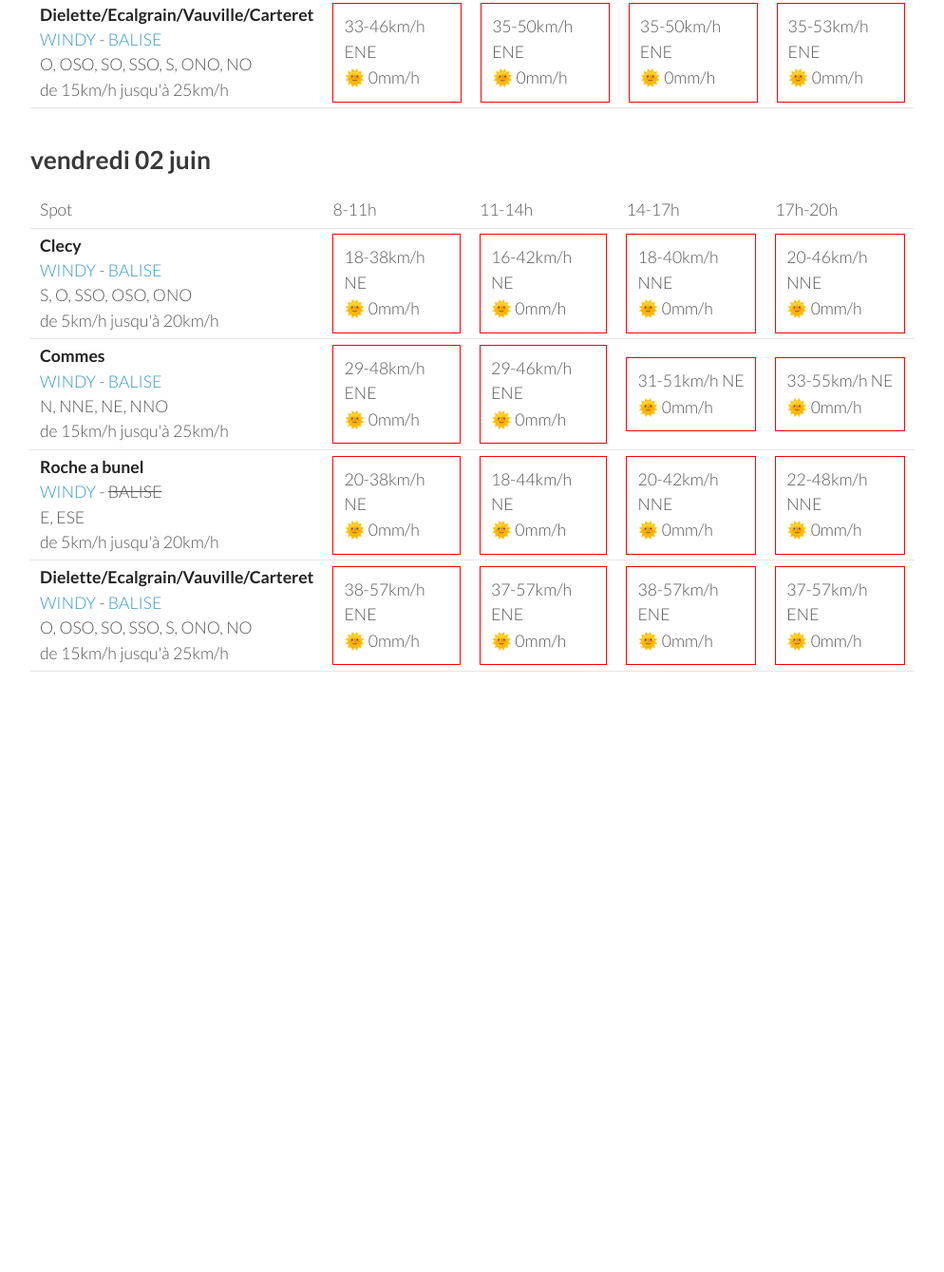
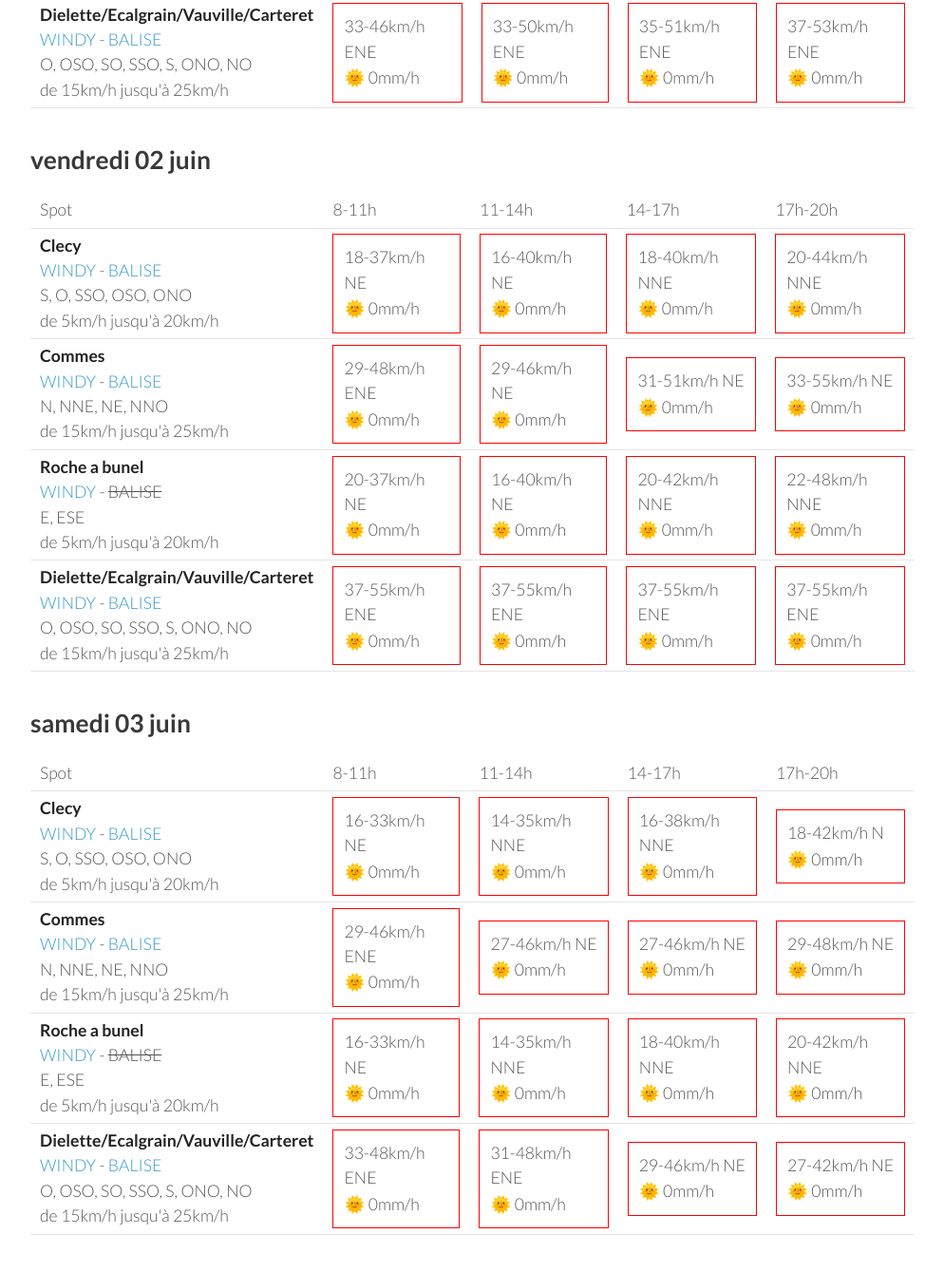
Before and after one commit to parapente-dans-le-nord/parapente-dans-le-nord.github.io, a Jekyll site: the page built from normandie.markdown, in a window 1280 px wide and 1400 px high, scrolled down 2497 px. Shown: the top 1339 px of the window at 95% size, without its empty margins (26-1020 px from the left). Built offline with Jekyll 4.4.1, drawn with Linux system fonts in a browser that asks for light colours; before the commit the page ends 3332 px from its top, so only the background shows below that; some of the changed text lies outside the part shown.

Commit message:
update index.markdown

```diff
--- a/normandie.markdown
+++ b/normandie.markdown
@@ -137,9 +137,9 @@ page mise à jour le lundi 29 mai 06:46
         <td><strong>Clecy</strong><br><a href="https://windy.com/48.929/-0.470?48.516,-0.470,8">WINDY</a> - <span class=""><a href="http://www.balisemeteo.com/balise.php?idBalise=122">BALISE</a> </span><br> <span class="vent-favorable">S, O, SSO, OSO, ONO</span><br><span class="force-vent">de 5km/h jusqu'à 20km/h</span> </td>
 
             <td><div class="not-flyable"><p>18-37km/h NE</p><p>🌞 0mm/h</p></div></td>
-            <td><div class="not-flyable"><p>14-38km/h NE</p><p>🌞 0mm/h</p></div></td>
+            <td><div class="not-flyable"><p>16-40km/h NE</p><p>🌞 0mm/h</p></div></td>
             <td><div class="not-flyable"><p>18-38km/h NNE</p><p>🌞 0mm/h</p></div></td>
-            <td><div class="not-flyable"><p>18-42km/h NNE</p><p>🌞 0mm/h</p></div></td>
+            <td><div class="not-flyable"><p>18-40km/h NNE</p><p>🌞 0mm/h</p></div></td>
 
 
     </tr>
@@ -156,20 +156,20 @@ page mise à jour le lundi 29 mai 06:46
 <tr>
         <td><strong>Roche a bunel</strong><br><a href="https://windy.com/48.993/-0.499?48.580,-0.499,8">WINDY</a> - <span class="no-balise"> BALISE </span><br> <span class="vent-favorable">E, ESE</span><br><span class="force-vent">de 5km/h jusqu'à 20km/h</span> </td>
 
-            <td><div class="not-flyable"><p>20-38km/h NE</p><p>🌞 0mm/h</p></div></td>
+            <td><div class="not-flyable"><p>18-38km/h NE</p><p>🌞 0mm/h</p></div></td>
             <td><div class="not-flyable"><p>16-40km/h NE</p><p>🌞 0mm/h</p></div></td>
             <td><div class="not-flyable"><p>18-40km/h NNE</p><p>🌞 0mm/h</p></div></td>
-            <td><div class="not-flyable"><p>20-44km/h NNE</p><p>🌞 0mm/h</p></div></td>
+            <td><div class="not-flyable"><p>20-42km/h NNE</p><p>🌞 0mm/h</p></div></td>
 
 
     </tr>
 <tr>
         <td><strong>Dielette/Ecalgrain/Vauville/Carteret</strong><br><a href="https://windy.com/49.650/-1.856?49.243,-1.856,8">WINDY</a> - <span class=""><a href="http://www.balisemeteo.com/balise.php?idBalise=81">BALISE</a> </span><br> <span class="vent-favorable">O, OSO, SO, SSO, S, ONO, NO</span><br><span class="force-vent">de 15km/h jusqu'à 25km/h</span> </td>
 
-            <td><div class="not-flyable"><p>33-50km/h ENE</p><p>🌞 0mm/h</p></div></td>
-            <td><div class="not-flyable"><p>35-51km/h ENE</p><p>🌞 0mm/h</p></div></td>
-            <td><div class="not-flyable"><p>35-53km/h ENE</p><p>🌞 0mm/h</p></div></td>
-            <td><div class="not-flyable"><p>31-51km/h NE</p><p>🌞 0mm/h</p></div></td>
+            <td><div class="not-flyable"><p>33-48km/h ENE</p><p>🌞 0mm/h</p></div></td>
+            <td><div class="not-flyable"><p>37-53km/h ENE</p><p>🌞 0mm/h</p></div></td>
+            <td><div class="not-flyable"><p>37-55km/h ENE</p><p>🌞 0mm/h</p></div></td>
+            <td><div class="not-flyable"><p>33-53km/h ENE</p><p>🌞 0mm/h</p></div></td>
 
 
     </tr>
@@ -194,18 +194,18 @@ page mise à jour le lundi 29 mai 06:46
 
             <td><div class="not-flyable"><p>12-25km/h NNE</p><p>🌞 0mm/h</p></div></td>
             <td><div class="not-flyable"><p>14-33km/h NE</p><p>🌞 0mm/h</p></div></td>
-            <td><div class="not-flyable"><p>18-38km/h NE</p><p>🌞 0mm/h</p></div></td>
-            <td><div class="not-flyable"><p>18-40km/h NNE</p><p>🌞 0mm/h</p></div></td>
+            <td><div class="not-flyable"><p>18-40km/h NE</p><p>🌞 0mm/h</p></div></td>
+            <td><div class="not-flyable"><p>20-42km/h NNE</p><p>🌞 0mm/h</p></div></td>
 
 
     </tr>
 <tr>
         <td><strong>Roche a bunel</strong><br><a href="https://windy.com/48.993/-0.499?48.580,-0.499,8">WINDY</a> - <span class="no-balise"> BALISE </span><br> <span class="vent-favorable">E, ESE</span><br><span class="force-vent">de 5km/h jusqu'à 20km/h</span> </td>
 
-            <td><div class="not-flyable"><p>14-29km/h NNE</p><p>🌞 0mm/h</p></div></td>
-            <td><div class="not-flyable"><p>14-33km/h NNE</p><p>🌞 0mm/h</p></div></td>
+            <td><div class="not-flyable"><p>14-27km/h NNE</p><p>🌞 0mm/h</p></div></td>
+            <td><div class="not-flyable"><p>14-33km/h NE</p><p>🌞 0mm/h</p></div></td>
             <td><div class="not-flyable"><p>18-40km/h NNE</p><p>🌞 0mm/h</p></div></td>
-            <td><div class="not-flyable"><p>20-44km/h NNE</p><p>🌞 0mm/h</p></div></td>
+            <td><div class="not-flyable"><p>22-46km/h NNE</p><p>🌞 0mm/h</p></div></td>
 
 
     </tr>
@@ -214,8 +214,8 @@ page mise à jour le lundi 29 mai 06:46
 
             <td><div class="not-flyable"><p>27-42km/h ENE</p><p>🌞 0mm/h</p></div></td>
             <td><div class="not-flyable"><p>27-44km/h NE</p><p>🌞 0mm/h</p></div></td>
-            <td><div class="not-flyable"><p>29-48km/h NE</p><p>🌞 0mm/h</p></div></td>
-            <td><div class="not-flyable"><p>31-51km/h NE</p><p>🌞 0mm/h</p></div></td>
+            <td><div class="not-flyable"><p>33-51km/h NE</p><p>🌞 0mm/h</p></div></td>
+            <td><div class="not-flyable"><p>33-53km/h NE</p><p>🌞 0mm/h</p></div></td>
 
 
     </tr>
@@ -223,9 +223,9 @@ page mise à jour le lundi 29 mai 06:46
         <td><strong>Dielette/Ecalgrain/Vauville/Carteret</strong><br><a href="https://windy.com/49.650/-1.856?49.243,-1.856,8">WINDY</a> - <span class=""><a href="http://www.balisemeteo.com/balise.php?idBalise=81">BALISE</a> </span><br> <span class="vent-favorable">O, OSO, SO, SSO, S, ONO, NO</span><br><span class="force-vent">de 15km/h jusqu'à 25km/h</span> </td>
 
             <td><div class="not-flyable"><p>33-46km/h ENE</p><p>🌞 0mm/h</p></div></td>
-            <td><div class="not-flyable"><p>35-50km/h ENE</p><p>🌞 0mm/h</p></div></td>
-            <td><div class="not-flyable"><p>35-50km/h ENE</p><p>🌞 0mm/h</p></div></td>
-            <td><div class="not-flyable"><p>35-53km/h ENE</p><p>🌞 0mm/h</p></div></td>
+            <td><div class="not-flyable"><p>33-50km/h ENE</p><p>🌞 0mm/h</p></div></td>
+            <td><div class="not-flyable"><p>35-51km/h ENE</p><p>🌞 0mm/h</p></div></td>
+            <td><div class="not-flyable"><p>37-53km/h ENE</p><p>🌞 0mm/h</p></div></td>
 
 
     </tr>
@@ -248,10 +248,10 @@ page mise à jour le lundi 29 mai 06:46
 <tr>
         <td><strong>Clecy</strong><br><a href="https://windy.com/48.929/-0.470?48.516,-0.470,8">WINDY</a> - <span class=""><a href="http://www.balisemeteo.com/balise.php?idBalise=122">BALISE</a> </span><br> <span class="vent-favorable">S, O, SSO, OSO, ONO</span><br><span class="force-vent">de 5km/h jusqu'à 20km/h</span> </td>
 
-            <td><div class="not-flyable"><p>18-38km/h NE</p><p>🌞 0mm/h</p></div></td>
-            <td><div class="not-flyable"><p>16-42km/h NE</p><p>🌞 0mm/h</p></div></td>
+            <td><div class="not-flyable"><p>18-37km/h NE</p><p>🌞 0mm/h</p></div></td>
+            <td><div class="not-flyable"><p>16-40km/h NE</p><p>🌞 0mm/h</p></div></td>
             <td><div class="not-flyable"><p>18-40km/h NNE</p><p>🌞 0mm/h</p></div></td>
-            <td><div class="not-flyable"><p>20-46km/h NNE</p><p>🌞 0mm/h</p></div></td>
+            <td><div class="not-flyable"><p>20-44km/h NNE</p><p>🌞 0mm/h</p></div></td>
 
 
     </tr>
@@ -259,7 +259,7 @@ page mise à jour le lundi 29 mai 06:46
         <td><strong>Commes</strong><br><a href="https://windy.com/49.346/-0.726?48.936,-0.726,8">WINDY</a> - <span class=""><a href="http://www.balisemeteo.com/balise.php?idBalise=158">BALISE</a> </span><br> <span class="vent-favorable">N, NNE, NE, NNO</span><br><span class="force-vent">de 15km/h jusqu'à 25km/h</span> </td>
 
             <td><div class="not-flyable"><p>29-48km/h ENE</p><p>🌞 0mm/h</p></div></td>
-            <td><div class="not-flyable"><p>29-46km/h ENE</p><p>🌞 0mm/h</p></div></td>
+            <td><div class="not-flyable"><p>29-46km/h NE</p><p>🌞 0mm/h</p></div></td>
             <td><div class="not-flyable"><p>31-51km/h NE</p><p>🌞 0mm/h</p></div></td>
             <td><div class="not-flyable"><p>33-55km/h NE</p><p>🌞 0mm/h</p></div></td>
 
@@ -268,8 +268,8 @@ page mise à jour le lundi 29 mai 06:46
 <tr>
         <td><strong>Roche a bunel</strong><br><a href="https://windy.com/48.993/-0.499?48.580,-0.499,8">WINDY</a> - <span class="no-balise"> BALISE </span><br> <span class="vent-favorable">E, ESE</span><br><span class="force-vent">de 5km/h jusqu'à 20km/h</span> </td>
 
-            <td><div class="not-flyable"><p>20-38km/h NE</p><p>🌞 0mm/h</p></div></td>
-            <td><div class="not-flyable"><p>18-44km/h NE</p><p>🌞 0mm/h</p></div></td>
+            <td><div class="not-flyable"><p>20-37km/h NE</p><p>🌞 0mm/h</p></div></td>
+            <td><div class="not-flyable"><p>16-40km/h NE</p><p>🌞 0mm/h</p></div></td>
             <td><div class="not-flyable"><p>20-42km/h NNE</p><p>🌞 0mm/h</p></div></td>
             <td><div class="not-flyable"><p>22-48km/h NNE</p><p>🌞 0mm/h</p></div></td>
 
@@ -278,10 +278,10 @@ page mise à jour le lundi 29 mai 06:46
 <tr>
         <td><strong>Dielette/Ecalgrain/Vauville/Carteret</strong><br><a href="https://windy.com/49.650/-1.856?49.243,-1.856,8">WINDY</a> - <span class=""><a href="http://www.balisemeteo.com/balise.php?idBalise=81">BALISE</a> </span><br> <span class="vent-favorable">O, OSO, SO, SSO, S, ONO, NO</span><br><span class="force-vent">de 15km/h jusqu'à 25km/h</span> </td>
 
-            <td><div class="not-flyable"><p>38-57km/h ENE</p><p>🌞 0mm/h</p></div></td>
-            <td><div class="not-flyable"><p>37-57km/h ENE</p><p>🌞 0mm/h</p></div></td>
-            <td><div class="not-flyable"><p>38-57km/h ENE</p><p>🌞 0mm/h</p></div></td>
-            <td><div class="not-flyable"><p>37-57km/h ENE</p><p>🌞 0mm/h</p></div></td>
+            <td><div class="not-flyable"><p>37-55km/h ENE</p><p>🌞 0mm/h</p></div></td>
+            <td><div class="not-flyable"><p>37-55km/h ENE</p><p>🌞 0mm/h</p></div></td>
+            <td><div class="not-flyable"><p>37-55km/h ENE</p><p>🌞 0mm/h</p></div></td>
+            <td><div class="not-flyable"><p>37-55km/h ENE</p><p>🌞 0mm/h</p></div></td>
 
 
     </tr>
@@ -289,3 +289,59 @@ page mise à jour le lundi 29 mai 06:46
 </tbody>
 </table>
 {:/}
+## samedi 03 juin
+
+{::nomarkdown}
+<table>
+  <tbody>
+    <tr>
+      <td>Spot</td>
+      <td>8-11h</td>
+      <td>11-14h</td>
+      <td>14-17h</td>
+      <td>17h-20h</td>
+    </tr>
+<tr>
+        <td><strong>Clecy</strong><br><a href="https://windy.com/48.929/-0.470?48.516,-0.470,8">WINDY</a> - <span class=""><a href="http://www.balisemeteo.com/balise.php?idBalise=122">BALISE</a> </span><br> <span class="vent-favorable">S, O, SSO, OSO, ONO</span><br><span class="force-vent">de 5km/h jusqu'à 20km/h</span> </td>
+
+            <td><div class="not-flyable"><p>16-33km/h NE</p><p>🌞 0mm/h</p></div></td>
+            <td><div class="not-flyable"><p>14-35km/h NNE</p><p>🌞 0mm/h</p></div></td>
+            <td><div class="not-flyable"><p>16-38km/h NNE</p><p>🌞 0mm/h</p></div></td>
+            <td><div class="not-flyable"><p>18-42km/h N</p><p>🌞 0mm/h</p></div></td>
+
+
+    </tr>
+<tr>
+        <td><strong>Commes</strong><br><a href="https://windy.com/49.346/-0.726?48.936,-0.726,8">WINDY</a> - <span class=""><a href="http://www.balisemeteo.com/balise.php?idBalise=158">BALISE</a> </span><br> <span class="vent-favorable">N, NNE, NE, NNO</span><br><span class="force-vent">de 15km/h jusqu'à 25km/h</span> </td>
+
+            <td><div class="not-flyable"><p>29-46km/h ENE</p><p>🌞 0mm/h</p></div></td>
+            <td><div class="not-flyable"><p>27-46km/h NE</p><p>🌞 0mm/h</p></div></td>
+            <td><div class="not-flyable"><p>27-46km/h NE</p><p>🌞 0mm/h</p></div></td>
+            <td><div class="not-flyable"><p>29-48km/h NE</p><p>🌞 0mm/h</p></div></td>
+
+
+    </tr>
+<tr>
+        <td><strong>Roche a bunel</strong><br><a href="https://windy.com/48.993/-0.499?48.580,-0.499,8">WINDY</a> - <span class="no-balise"> BALISE </span><br> <span class="vent-favorable">E, ESE</span><br><span class="force-vent">de 5km/h jusqu'à 20km/h</span> </td>
+
+            <td><div class="not-flyable"><p>16-33km/h NE</p><p>🌞 0mm/h</p></div></td>
+            <td><div class="not-flyable"><p>14-35km/h NNE</p><p>🌞 0mm/h</p></div></td>
+            <td><div class="not-flyable"><p>18-40km/h NNE</p><p>🌞 0mm/h</p></div></td>
+            <td><div class="not-flyable"><p>20-42km/h NNE</p><p>🌞 0mm/h</p></div></td>
+
+
+    </tr>
+<tr>
+        <td><strong>Dielette/Ecalgrain/Vauville/Carteret</strong><br><a href="https://windy.com/49.650/-1.856?49.243,-1.856,8">WINDY</a> - <span class=""><a href="http://www.balisemeteo.com/balise.php?idBalise=81">BALISE</a> </span><br> <span class="vent-favorable">O, OSO, SO, SSO, S, ONO, NO</span><br><span class="force-vent">de 15km/h jusqu'à 25km/h</span> </td>
+
+            <td><div class="not-flyable"><p>33-48km/h ENE</p><p>🌞 0mm/h</p></div></td>
+            <td><div class="not-flyable"><p>31-48km/h ENE</p><p>🌞 0mm/h</p></div></td>
+            <td><div class="not-flyable"><p>29-46km/h NE</p><p>🌞 0mm/h</p></div></td>
+            <td><div class="not-flyable"><p>27-42km/h NE</p><p>🌞 0mm/h</p></div></td>
+
+
+    </tr>
+
+</tbody>
+</table>
+{:/}
```
Also changed, not shown: other parts of normandie.markdown (+1 -1 lines).
